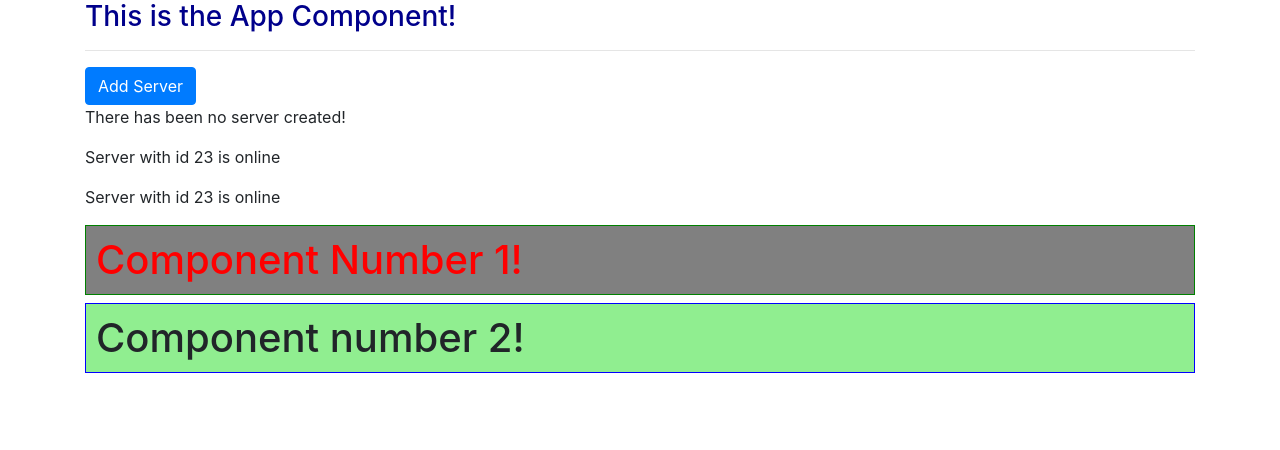
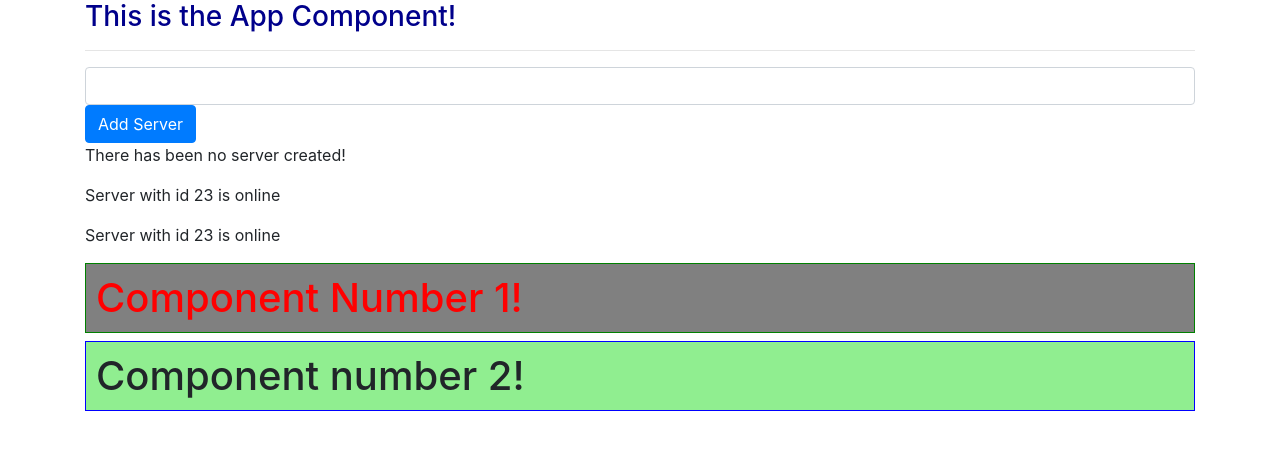
Before and after one commit to benlr98/learn-angular, an Angular app: page / in a window 1280 px wide. Shown: the top 450 px of the page. Built offline with nearby package versions, Linux system fonts and the light colour scheme.

Commit message:
input that updates serverName

```diff
--- a/src/app/servers/servers.component.html
+++ b/src/app/servers/servers.component.html
@@ -1,3 +1,7 @@
+<h3> {{serverName}} </h3>
+<input type="text"
+       class="form-control"
+       (input)="onUpdateServerName($event)">
 <button class="btn btn-primary"
         [disabled]="!allowNewServer"
         (click)="onCreateServer()">Add Server</button>
--- a/src/app/servers/servers.component.ts
+++ b/src/app/servers/servers.component.ts
@@ -9,6 +9,7 @@ export class ServersComponent implements OnInit {
 
   allowNewServer = false;
   serverCreationStatus = 'There has been no server created!';
+  serverName = '';
 
   constructor() {
     setTimeout( () => {
@@ -23,4 +24,8 @@ export class ServersComponent implements OnInit {
     this.serverCreationStatus = 'Server has been created!';
   }
 
+  onUpdateServerName(event: Event) {
+    this.serverName = (<HTMLInputElement>event.target).value;
+  }
+
 }
```
